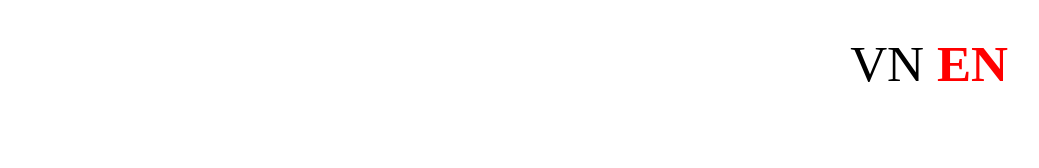
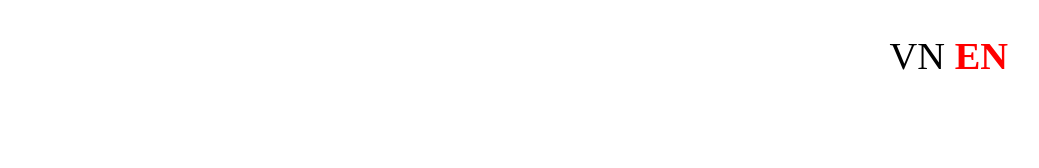
Before and after one commit to Kiiiiiiiiiiiiiiiiiii/Survey, a Vue app in the folder survey-client/: page /main in a window 1280 px wide. Shown: the top 168 px of the page, without its empty margins (216-1255 px from the left). Built offline with nearby package versions, Linux system fonts and the light colour scheme; the HTML template or start-up script is replaced by a standard one.

Commit message:
폰트사이즈 수정

```diff
--- a/survey-client/src/components/LanguageBtn.vue
+++ b/survey-client/src/components/LanguageBtn.vue
@@ -33,7 +33,7 @@ export default {
 <style scoped>
 .locale{
     text-align: right;
-    font-size: 4vw; /*화면 폭의 5%크기로 버튼 텍스트 조절*/
+    font-size: 3vw; /*화면 폭의 5%크기로 버튼 텍스트 조절*/
     padding: 2% 5%; /*//화면 폭 2%높이 및 5%너비로 버튼 조절*/
 }
 .langStyle{
```
